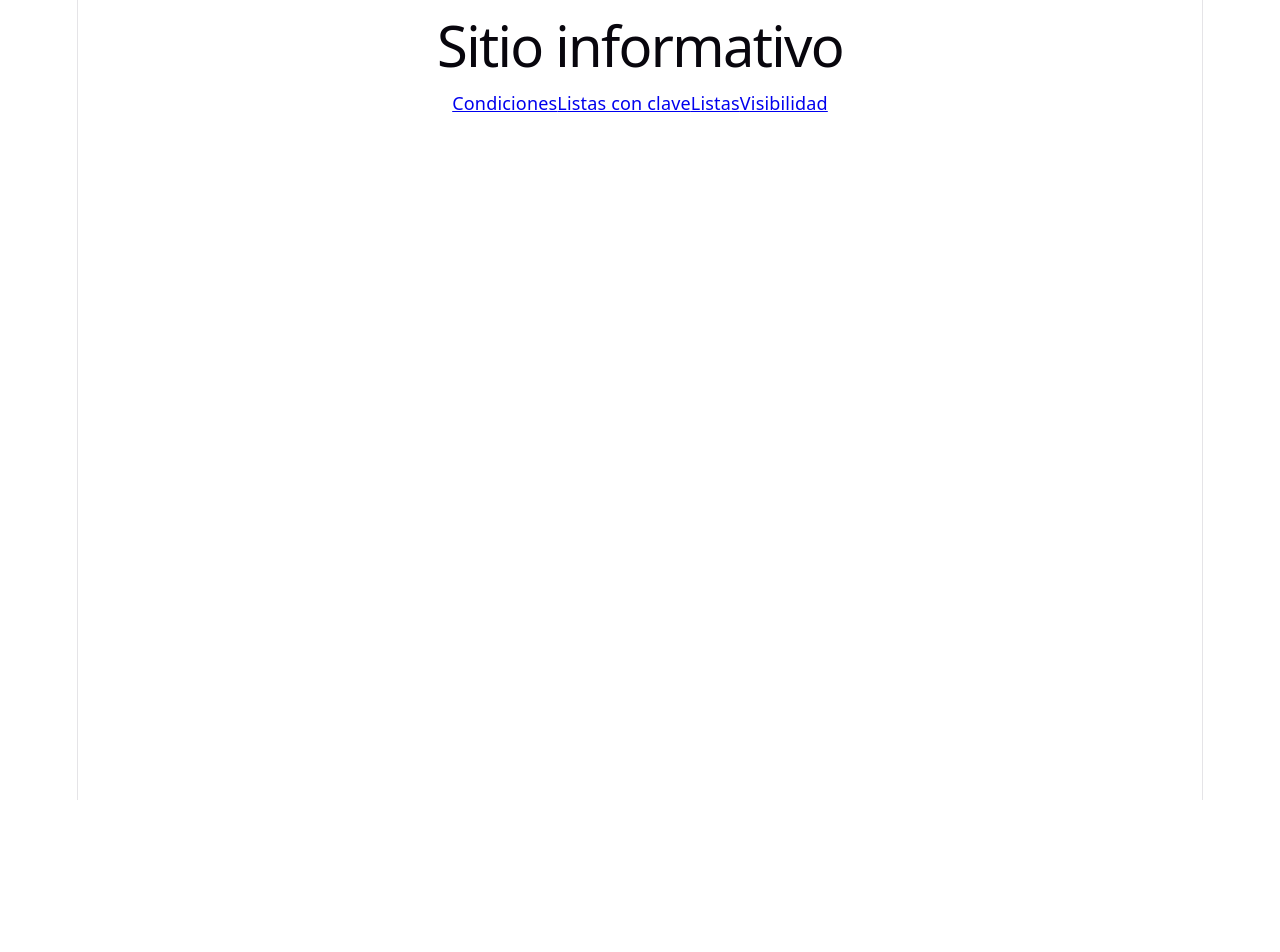
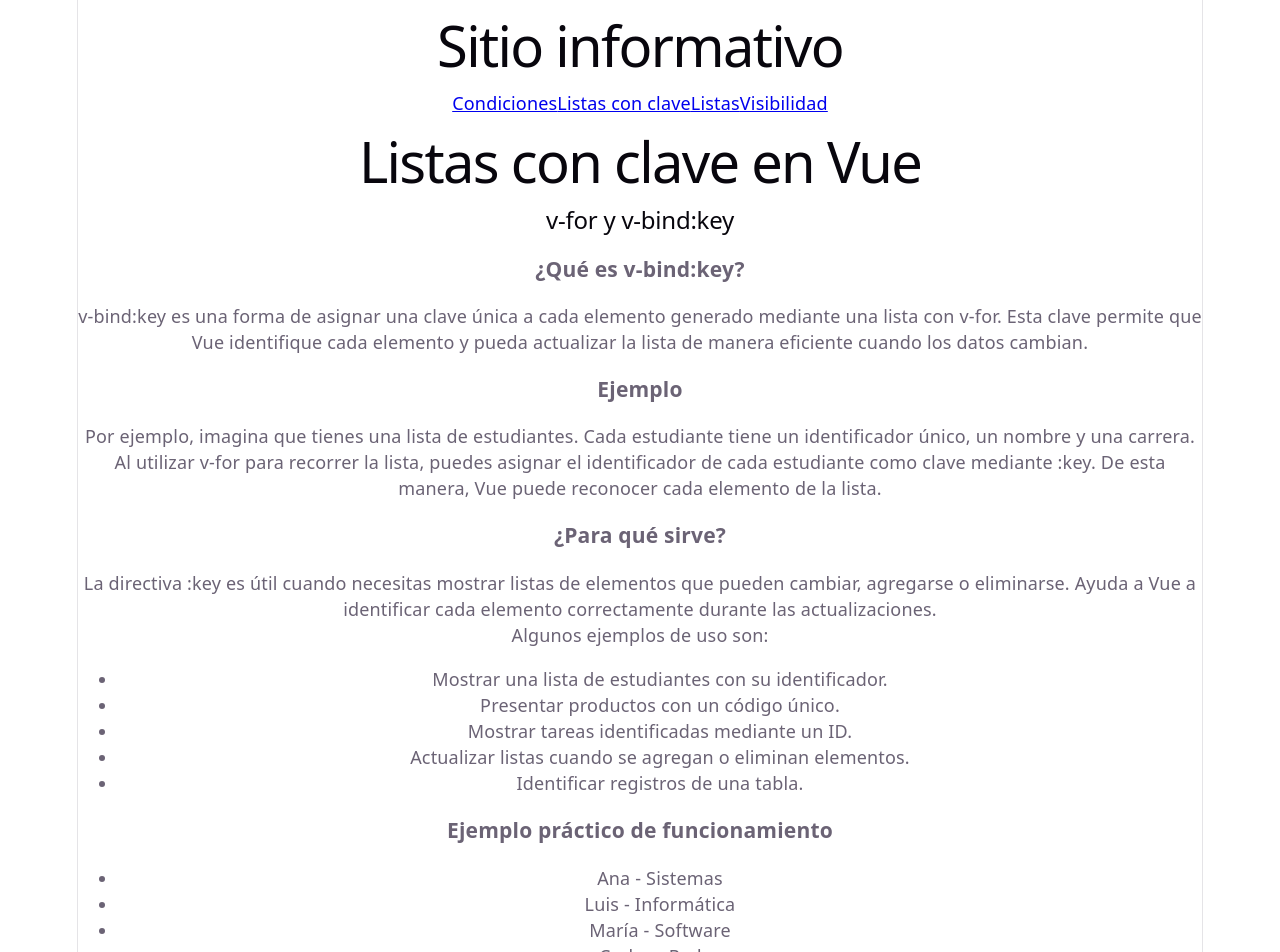
Before and after one commit to erikajhoana-dot/SPA-VUE, a Vue app: page /listas-con-clave in a window 1280 px wide. Shown: the top 952 px of the page. Before the commit the page ends 800 px from the top, so only its background shows below. Built offline with nearby package versions, Linux system fonts and the light colour scheme.

Commit message:
Agregar página de listas con v-bind:key

```diff
--- a/src/views/ListasConClaveView.vue
+++ b/src/views/ListasConClaveView.vue
@@ -1,3 +1,49 @@
 <template>
+    <main>
 
+        <h1>Listas con clave en Vue</h1>
+        <h2>v-for y v-bind:key</h2>
+
+        <h3>¿Qué es v-bind:key?</h3>
+        <p>v-bind:key es una forma de asignar una clave única a cada elemento generado mediante una lista con v-for. Esta clave permite que Vue identifique cada elemento y pueda actualizar la lista de manera eficiente cuando los datos cambian.</p>
+
+        <h3>Ejemplo</h3>
+        <p>Por ejemplo, imagina que tienes una lista de estudiantes. Cada estudiante tiene un identificador único, un nombre y una carrera. Al utilizar v-for para recorrer la lista, puedes asignar el identificador de cada estudiante como clave mediante :key. De esta manera, Vue puede reconocer cada elemento de la lista.</p>
+
+        <h3>¿Para qué sirve?</h3>
+        <p>La directiva :key es útil cuando necesitas mostrar listas de elementos que pueden cambiar, agregarse o eliminarse. Ayuda a Vue a identificar cada elemento correctamente durante las actualizaciones.</p>
+
+        <p>Algunos ejemplos de uso son:</p>
+        <ul>
+            <li v-for="(ejemplo, indice) in ejemplos" :key="indice">{{ ejemplo }}</li>
+        </ul>
+
+        <h3>Ejemplo práctico de funcionamiento</h3>
+        <ul>
+            <li v-for="estudiante in estudiantes" :key="estudiante.id">
+                {{ estudiante.nombre }} - {{ estudiante.carrera }}
+            </li>
+        </ul>
+
+    </main>
 </template>
+
+<script setup>
+
+const ejemplos = [
+    "Mostrar una lista de estudiantes con su identificador.",
+    "Presentar productos con un código único.",
+    "Mostrar tareas identificadas mediante un ID.",
+    "Actualizar listas cuando se agregan o eliminan elementos.",
+    "Identificar registros de una tabla."
+]
+
+const estudiantes = [
+    { id: 1, nombre: "Ana", carrera: "Sistemas" },
+    { id: 2, nombre: "Luis", carrera: "Informática" },
+    { id: 3, nombre: "María", carrera: "Software" },
+    { id: 4, nombre: "Carlos", carrera: "Redes" },
+    { id: 5, nombre: "Sofía", carrera: "Sistemas" }
+]
+
+</script>
```
